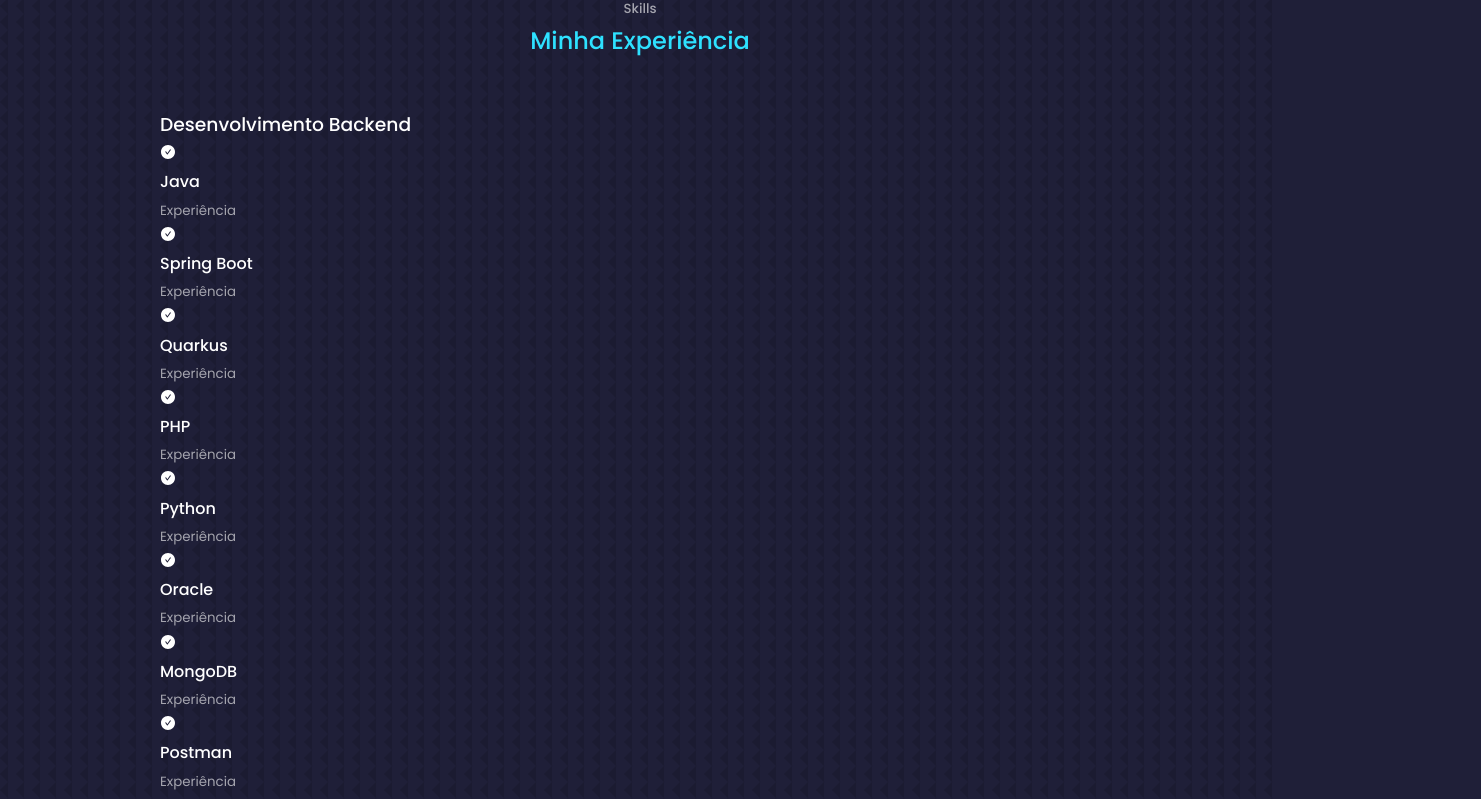
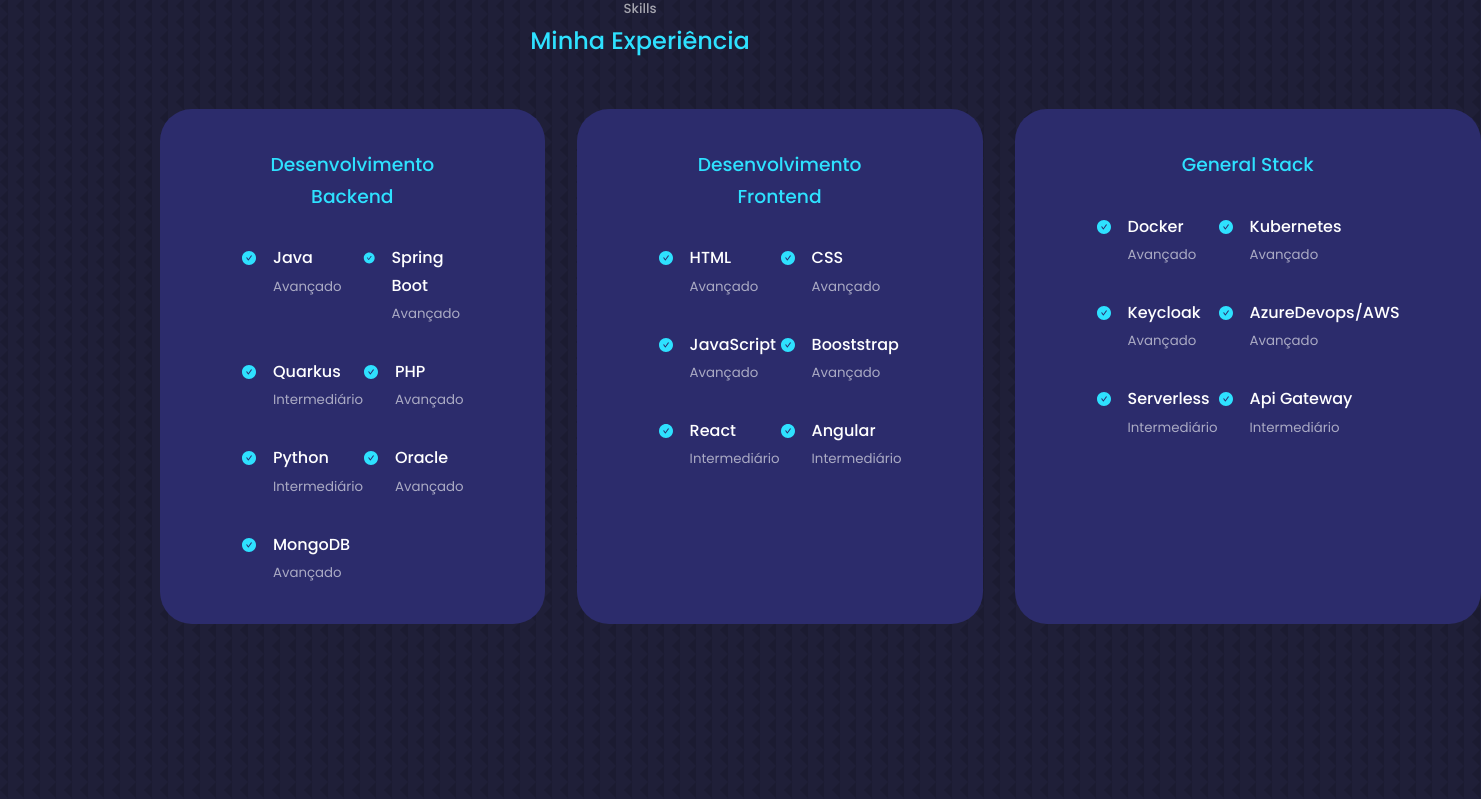
Before and after one commit to LucBecker/react-portfolio-website, a React (Create React App) app: page / in a window 1280 px wide. Shown: the part 1858-2657 px from the top of the page, 1481 px wide, since content can reach past the window. Built offline with nearby package versions, Linux system fonts and the light colour scheme.

Commit message:
Implements Experience Component CSS

```diff
--- a/src/components/experience/Experience.jsx
+++ b/src/components/experience/Experience.jsx
@@ -13,44 +13,53 @@ const Experience = () => {
           <h3>Desenvolvimento Backend</h3>
             <div className='experience__content'>
               <article className='experience__details'>
-                <AiFillCheckCircle/>
+              <AiFillCheckCircle class='experience_details-icon'/>
+                <div>
                 <h4>Java</h4>
-                <small className='text-light'>Experiência</small>
+                <small className='text-light'>Avançado</small>
+                </div>
               </article>
               <article className='experience__details'>
-                <AiFillCheckCircle/>
+              <AiFillCheckCircle class='experience_details-icon'/>
+              <div>
                 <h4>Spring Boot</h4>
-                <small className='text-light'>Experiência</small>
+                <small className='text-light'>Avançado</small>
+              </div>
               </article>
               <article className='experience__details'>
-                <AiFillCheckCircle/>
+              <AiFillCheckCircle class='experience_details-icon'/>
+              <div>
                 <h4>Quarkus</h4>
-                <small className='text-light'>Experiência</small>
+                <small className='text-light'>Intermediário</small>
+              </div>
               </article>
               <article className='experience__details'>
-                <AiFillCheckCircle/>
+              <AiFillCheckCircle class='experience_details-icon'/>
+              <div>
                 <h4>PHP</h4>
-                <small className='text-light'>Experiência</small>
+                <small className='text-light'>Avançado</small>
+              </div>
               </article>
               <article className='experience__details'>
-                <AiFillCheckCircle/>
+              <AiFillCheckCircle class='experience_details-icon'/>
+              <div>
                 <h4>Python</h4>
-                <small className='text-light'>Experiência</small>
+                <small className='text-light'>Intermediário</small>
+              </div>
               </article>
               <article className='experience__details'>
-                <AiFillCheckCircle/>
+              <AiFillCheckCircle class='experience_details-icon'/>
+              <div>
                 <h4>Oracle</h4>
-                <small className='text-light'>Experiência</small>
+                <small className='text-light'>Avançado</small>
+               </div>
               </article>
               <article className='experience__details'>
-                <AiFillCheckCircle/>
+              <AiFillCheckCircle class='experience_details-icon'/>
+              <div>
                 <h4>MongoDB</h4>
-                <small className='text-light'>Experiência</small>
-              </article>
-              <article className='experience__details'>
-                <AiFillCheckCircle/>
-                <h4>Postman</h4>
-                <small className='text-light'>Experiência</small>
+                <small className='text-light'>Avançado</small>
+              </div>
               </article>
             </div>
           </div>
@@ -60,34 +69,46 @@ const Experience = () => {
             <h3>Desenvolvimento Frontend</h3>
             <div className='experience__content'>
               <article className='experience__details'>
-                <AiFillCheckCircle/>
+              <AiFillCheckCircle class='experience_details-icon'/>
+              <div>
                 <h4>HTML</h4>
-                <small className='text-light'>Experiência</small>
+                <small className='text-light'>Avançado</small>
+              </div>
               </article>
               <article className='experience__details'>
-                <AiFillCheckCircle/>
+              <AiFillCheckCircle class='experience_details-icon'/>
+              <div>
                 <h4>CSS</h4>
-                <small className='text-light'>Experiência</small>
+                <small className='text-light'>Avançado</small>
+              </div>
               </article>
               <article className='experience__details'>
-                <AiFillCheckCircle/>
+              <AiFillCheckCircle class='experience_details-icon'/>
+              <div>
                 <h4>JavaScript</h4>
-                <small className='text-light'>Experiência</small>
+                <small className='text-light'>Avançado</small>
+              </div>
               </article>
               <article className='experience__details'>
-                <AiFillCheckCircle/>
-                <h4>Bootstrap</h4>
-                <small className='text-light'>Experiência</small>
+              <AiFillCheckCircle class='experience_details-icon'/>
+              <div>
+                <h4>Booststrap</h4>
+                <small className='text-light'>Avançado</small>
+              </div>
               </article>
               <article className='experience__details'>
-                <AiFillCheckCircle/>
+              <AiFillCheckCircle class='experience_details-icon'/>
+              <div>
                 <h4>React</h4>
-                <small className='text-light'>Experiência</small>
+                <small className='text-light'>Intermediário</small>
+                </div>
               </article>
               <article className='experience__details'>
-                <AiFillCheckCircle/>
+              <AiFillCheckCircle class='experience_details-icon'/>
+              <div>
                 <h4>Angular</h4>
-                <small className='text-light'>Experiência</small>
+                <small className='text-light'>Intermediário</small>
+              </div>
               </article>
             </div>
           </div>
@@ -97,34 +118,46 @@ const Experience = () => {
             <h3>General Stack</h3>
             <div className='experience__content'>
               <article className='experience__details'>
-                <AiFillCheckCircle/>
+              <AiFillCheckCircle class='experience_details-icon'/>
+              <div>
                 <h4>Docker</h4>
-                <small className='text-light'>Experiência</small>
+                <small className='text-light'>Avançado</small>
+              </div>
               </article>
               <article className='experience__details'>
-                <AiFillCheckCircle/>
+              <AiFillCheckCircle class='experience_details-icon'/>
+                <div>
                 <h4>Kubernetes</h4>
-                <small className='text-light'>Experiência</small>
+                <small className='text-light'>Avançado</small>
+                </div>
               </article>
               <article className='experience__details'>
-                <AiFillCheckCircle/>
+              <AiFillCheckCircle class='experience_details-icon'/>
+              <div>
                 <h4>Keycloak</h4>
-                <small className='text-light'>Experiência</small>
+                <small className='text-light'>Avançado</small>
+              </div>
               </article>
               <article className='experience__details'>
-                <AiFillCheckCircle/>
+              <AiFillCheckCircle class='experience_details-icon'/>
+              <div>
                 <h4>AzureDevops/AWS</h4>
-                <small className='text-light'>Experiência</small>
+                <small className='text-light'>Avançado</small>
+              </div>
               </article>
               <article className='experience__details'>
-                <AiFillCheckCircle/>
+              <AiFillCheckCircle class='experience_details-icon'/>
+              <div>
                 <h4>Serverless</h4>
-                <small className='text-light'>Experiência</small>
+                <small className='text-light'>Intermediário</small>
+              </div>
               </article>
               <article className='experience__details'>
-                <AiFillCheckCircle/>
+              <AiFillCheckCircle class='experience_details-icon'/>
+              <div>
                 <h4>Api Gateway</h4>
-                <small className='text-light'>Experiência</small>
+                <small className='text-light'>Intermediário</small>
+              </div>
               </article>
             </div>
           </div>
--- a/src/components/experience/experience.css
+++ b/src/components/experience/experience.css
@@ -0,0 +1,41 @@
+.experience__container{
+    display: grid;
+    grid-template-columns: 1fr 1fr 1fr;
+    gap: 2rem;
+}
+
+.experience__container > div {
+    background: var(--color-bg-variant);
+    padding: 2.4rem 5rem;
+    border-radius: 2rem;
+    border: 1px solid transparent;
+    transition: var(--transition);
+}
+
+.experience__container > div:hover{
+    background: transparent;
+    border-color: var(--color-primary-variant);
+    cursor: default;
+}
+
+.experience__container > div h3{
+    text-align: center;
+    margin-bottom: 2rem;
+    color: var(--color-primary);
+}
+
+.experience__content{
+    display: grid;
+    grid-template-columns: 1fr 1fr;
+    row-gap: 2rem;
+}
+
+.experience__details {
+    display: flex;
+    gap: 1rem;
+}
+
+.experience_details-icon{
+    margin-top: 6px;
+    color: var(--color-primary);
+}
```
